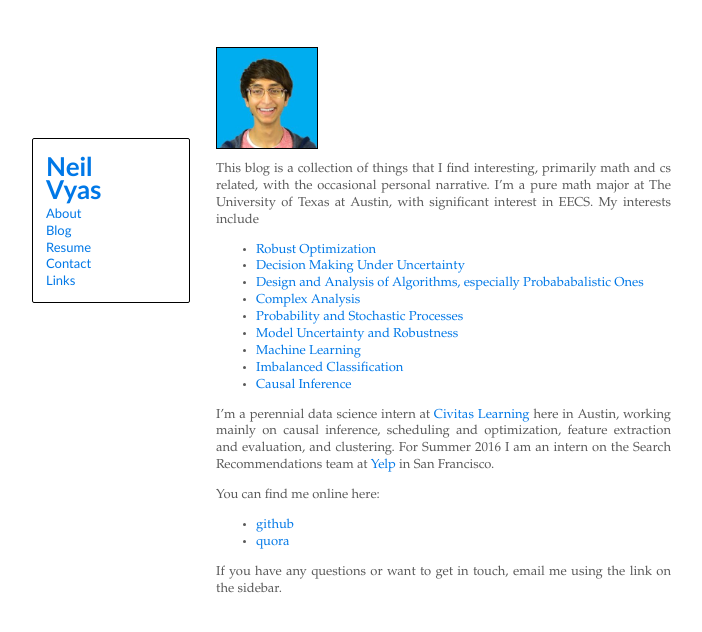
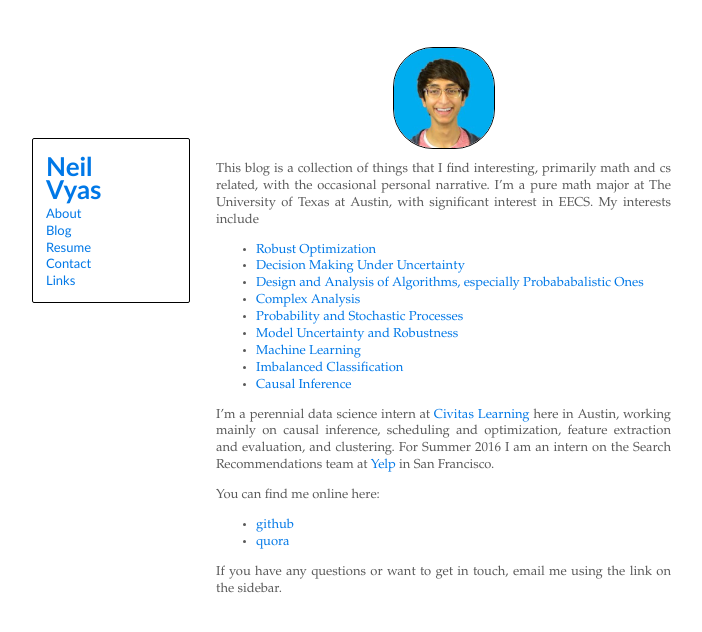
Before and after one commit to neilvyas/neilvyas.github.io, a Jekyll site: the page built from about.md, in a window 1280 px wide. Shown: the top 632 px of the page, without its empty margins (2-704 px from the left). Built offline with Jekyll 4.4.1, drawn with Linux system fonts in a browser that asks for light colours.

Commit message:
center and make avatar circle

```diff
--- a/css/main.css
+++ b/css/main.css
@@ -48,6 +48,9 @@ aside {
 img[alt=profile] {
   width: 100px;
   border: 1px solid black;
+  display: block;
+  margin: 0 auto;
+  border-radius: 40px;
 }
 
 h1, h2, h3, h4, h5, h6 {
```
